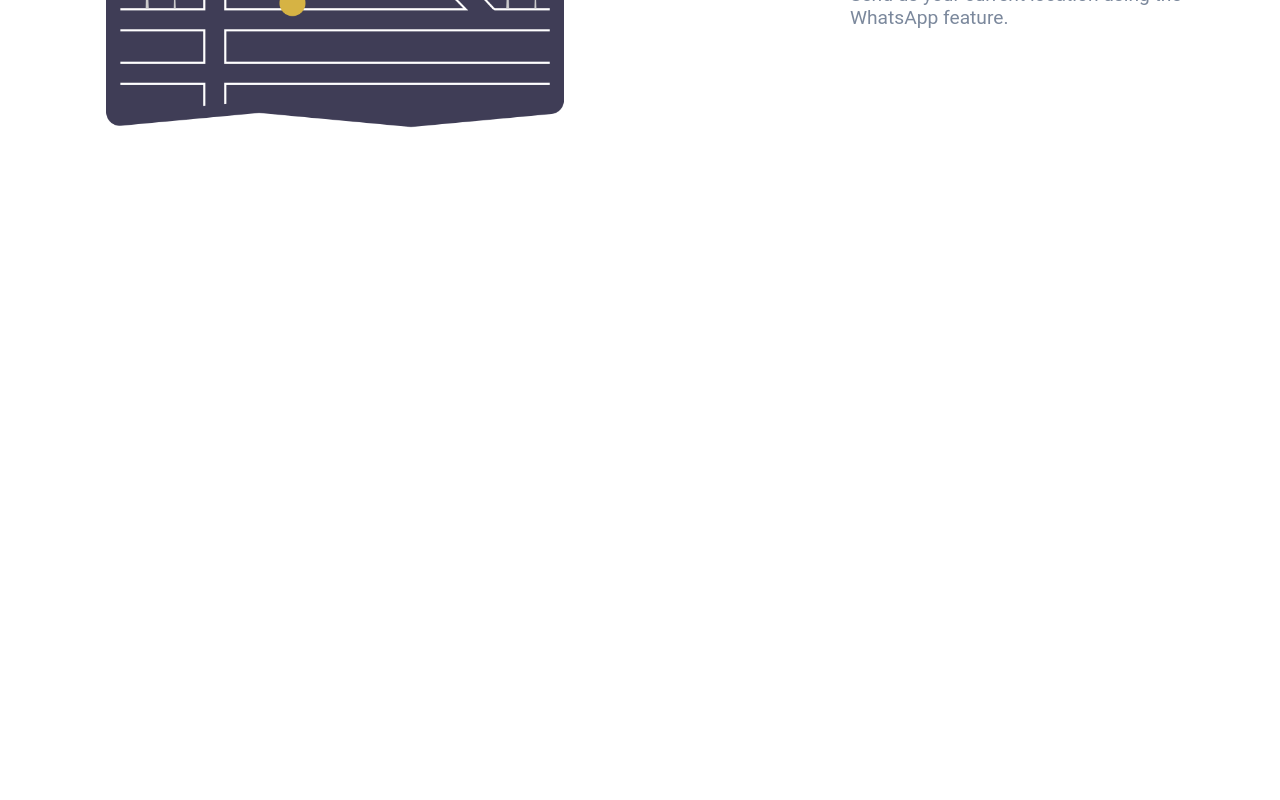
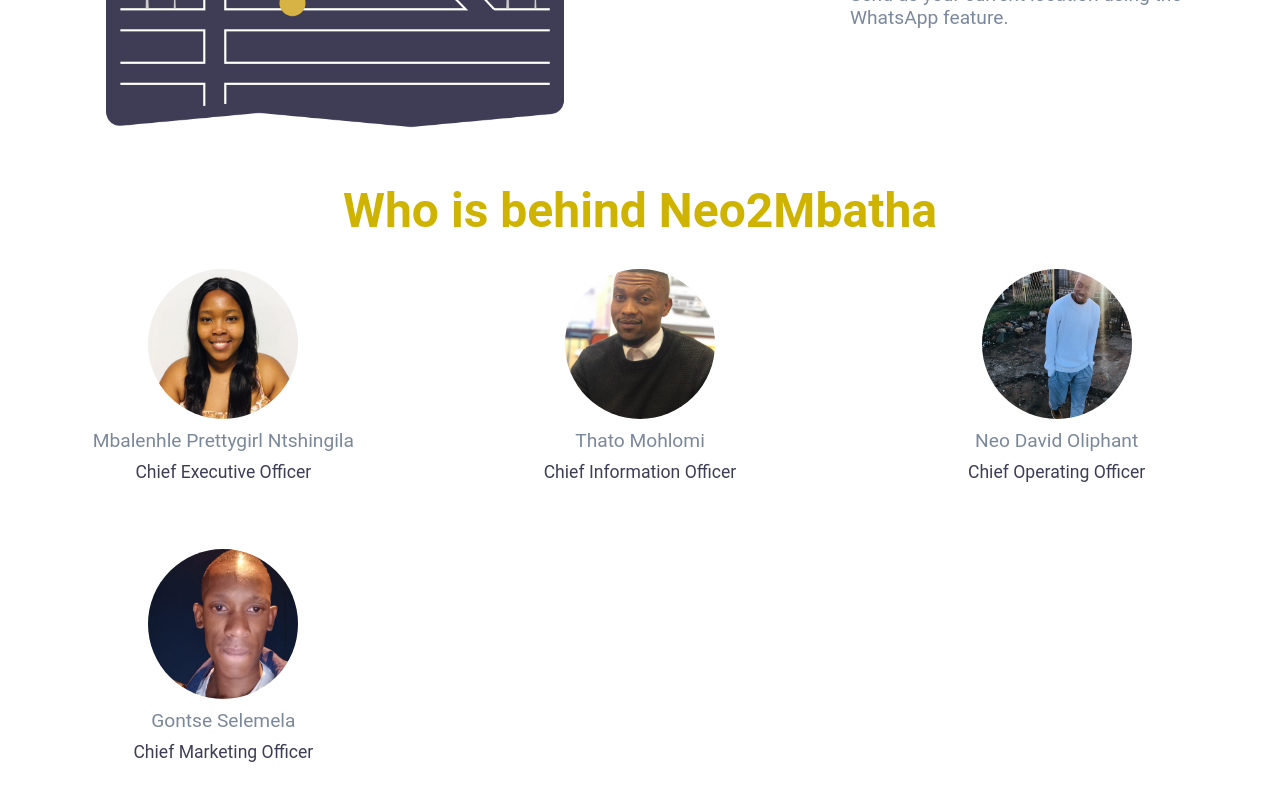
Before and after one commit to SihleKambula/neo2mbatha, a Next.js app: page / in a window 1280 px wide. Shown: the part 2796-3596 px from the top of the page. Before the commit the page ends 2998 px from the top, so only its background shows below. Built offline with nearby package versions, Linux system fonts and the light colour scheme.

Commit message:
added team section and made team cards

```diff
--- /dev/null
+++ b/Components/CardBuilder.js
@@ -0,0 +1,24 @@
+import style from "../styles/Team.module.scss";
+
+const CardBuilder = ({ image, name, role, socialMediaLinks }) => {
+  return (
+    <div className={style.card_container}>
+      <div className={style.image}>
+        <img src={`${image}`} alt={`${name}`} />
+      </div>
+      <div className={style.name}>
+        <p>{name}</p>
+      </div>
+      <div className={style.role}>
+        <p>{role}</p>
+      </div>
+      <div className={style.social_media}>
+        {socialMediaLinks.map((link) => {
+          return <i key={link}>{link}</i>;
+        })}
+      </div>
+    </div>
+  );
+};
+
+export default CardBuilder;
--- a/Components/Instructions.js
+++ b/Components/Instructions.js
@@ -7,7 +7,7 @@
       {instructions.map((instruction) => {
         if (instruction.id % 2) {
           return (
-            <div className={style.instruction_container}>
+            <div className={style.instruction_container} key={instruction.id}>
               <div className={style.details_container}>
                 <div className={style.details}>
                   <h2>{instruction.step}</h2>
@@ -22,7 +22,7 @@
           );
         }
         return (
-          <div className={style.instruction_container}>
+          <div className={style.instruction_container} key={instruction.id}>
             <div className={style.details_container} style={{ order: 1 }}>
               <div className={style.details}>
                 <h2>{instruction.step}</h2>
--- /dev/null
+++ b/Components/Team.js
@@ -0,0 +1,25 @@
+import style from "../styles/Team.module.scss";
+import CardBuilder from "./CardBuilder";
+import team from "../model/team";
+
+const Team = () => {
+  return (
+    <div className={style.container}>
+      <h1 className={style.heading}>Who is behind Neo2Mbatha</h1>
+      <div className={style.grid}>
+        {team.map((member) => {
+          return (
+            <CardBuilder
+              image={member.image}
+              name={member.name}
+              role={member.role}
+              socialMediaLinks={member.socialMediaLinks}
+            />
+          );
+        })}
+      </div>
+    </div>
+  );
+};
+
+export default Team;
--- /dev/null
+++ b/model/team.js
@@ -0,0 +1,28 @@
+const team = [
+  {
+    image: "images/mbali.jpeg",
+    name: "Mbalenhle Prettygirl Ntshingila",
+    role: "Chief Executive Officer",
+    socialMediaLinks: ["twitter", "facebook", "linkedIn"],
+  },
+  {
+    image: "images/Thando.jpeg",
+    name: "Thato Mohlomi",
+    role: "Chief Information Officer",
+    socialMediaLinks: ["twitter", "facebook", "linkedIn"],
+  },
+  {
+    image: "images/neo.jpeg",
+    name: "Neo David Oliphant",
+    role: "Chief Operating Officer",
+    socialMediaLinks: ["twitter", "facebook", "linkedIn"],
+  },
+  {
+    image: "images/gonste.jpeg",
+    name: "Gontse Selemela  ",
+    role: "Chief Marketing Officer",
+    socialMediaLinks: ["twitter", "facebook", "linkedIn"],
+  },
+];
+
+export default team;
--- a/pages/index.js
+++ b/pages/index.js
@@ -3,6 +3,7 @@
 import Instructions from "../Components/Instructions";
 import Main from "../Components/Main";
 import Navbar from "../Components/Navbar";
+import Team from "../Components/Team";
 import WhyUs from "../Components/WhyUs";
 
 const Index = () => {
@@ -13,6 +14,7 @@
       <BoxIllustrations />
       <WhyUs />
       <Instructions />
+      <Team />
     </>
   );
 };
--- /dev/null
+++ b/styles/Team.module.scss
@@ -0,0 +1,69 @@
+.heading {
+  text-align: center;
+  color: #ceb301;
+  font-size: 3rem;
+}
+
+.grid {
+  display: grid;
+  grid-template-columns: repeat(3, 1fr);
+  grid-gap: 30px;
+  margin-top: 20px;
+}
+.card_container {
+  padding: 10px 20px;
+  height: 250px;
+  text-align: center;
+  //   box-shadow: 0px 0px 7px 1px rgba(0, 0, 0, 0.486);
+  border-radius: 10px;
+  transition: all 0.2s ease-in;
+
+  &:hover {
+    box-shadow: 0px 0px 7px 1px rgba(0, 0, 0, 0.486);
+    transition: all 0.3s ease-in;
+
+    .social_media {
+      display: block;
+      transition: all 0.3s ease-in;
+    }
+  }
+}
+.image {
+  width: 150px;
+  height: 150px;
+  margin: 0 auto;
+
+  img {
+    width: 100%;
+    height: 100%;
+    border-radius: 100px;
+    object-fit: cover;
+  }
+}
+
+.name {
+  margin: 10px 0;
+  color: #7b889c;
+  font-size: 1.2rem;
+}
+
+.role {
+  margin: 5px 0;
+  color: #3e3d56;
+  font-size: 1.1rem;
+}
+
+.social_media {
+  display: none;
+  margin: 5px 0;
+  color: #000000;
+  font-size: 0.9rem;
+
+  i {
+    margin-right: 2px;
+  }
+
+  &:hover {
+    display: block;
+  }
+}
```
Also changed, not shown: public/images/gonste.jpeg (added), public/images/neo.jpeg (added).
